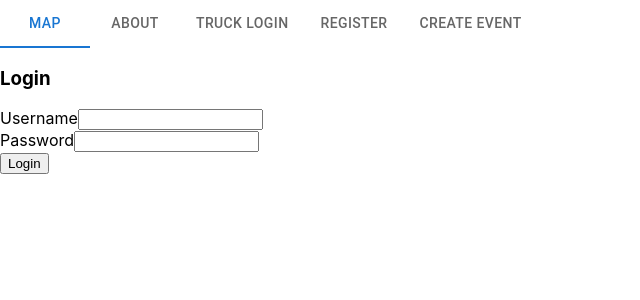
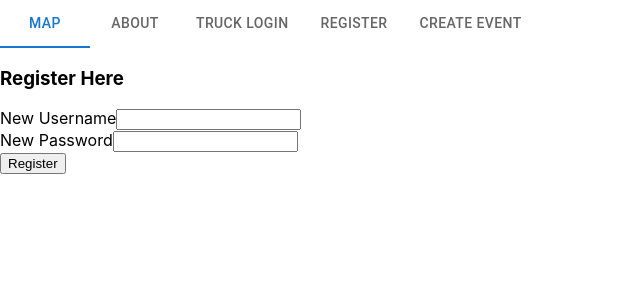
Before and after one commit to TomSchumacherCode/foodtruck-app, a React (Create React App) app: page /register in a window 1280 px wide. Shown: the top 300 px of the page, without its empty margins (0-640 px from the left). Built offline with nearby package versions, Linux system fonts and the light colour scheme; no server answers.

Commit message:
updates register tab

```diff
--- a/src/App.js
+++ b/src/App.js
@@ -11,6 +11,8 @@ import AboutPage from "./components/AboutPage";
 import TruckLogin from "./components/TruckLogin";
 import ProtectedRoute from "./components/ProtectedRoute";
 import EventForm from "./components/EventForm";
+import Register from "./components/Register";
+
 
 
 
@@ -50,7 +52,7 @@ function App() {
                     path="/register"
                     element={
                         <ProtectedRoute isPrivate={false}>
-                            <TruckLogin />
+                            <Register />
                         </ProtectedRoute>
                     }
                 />
--- a/src/components/MapView.jsx
+++ b/src/components/MapView.jsx
@@ -10,7 +10,7 @@ import FormLabel from '@mui/material/FormLabel';
 
 function MapView () {
 
-    const [mapTheme, setMapTheme] = useState("mapsThemeMondrian")
+    const [mapTheme, setMapTheme] = useState("mapsShadesOfGray")
 
 
     const setTheme = (event) => {
@@ -28,10 +28,10 @@ function MapView () {
                 name="radio-buttons-group"
                 onChange={setTheme}>
 
-
+                <FormControlLabel value="mapsThemeShadesOfGray" control={<Radio />} label="Shades Of Gray" />
                 <FormControlLabel value="mapsThemeMondrian" control={<Radio />} label="Mondrian" />
                 <FormControlLabel value="mapsThemeAssassinsCreed" control={<Radio />} label="Assassin's Creed" />
-                <FormControlLabel value="mapsThemeShadesOfGray" control={<Radio />} label="Shades Of Gray" />
+
             </RadioGroup>
 
             <MapDisplay mapTheme={mapTheme}>
--- a/src/components/Register.jsx
+++ b/src/components/Register.jsx
@@ -3,9 +3,20 @@ import React from "react";
 function Register() {
     return(
         <div>
-            Register here
+        <h3>Register Here</h3>
+        <div>
+          <label>New Username</label>
+          <input type="text" id="newUsername" />
         </div>
-    )
+        <div>
+          <label>New Password</label>
+          <input type="newPassword" id="newPassword" />
+        </div>
+        <button>
+          Register
+        </button>
+      </div>
+    );
 }
 
 export default Register;
```
